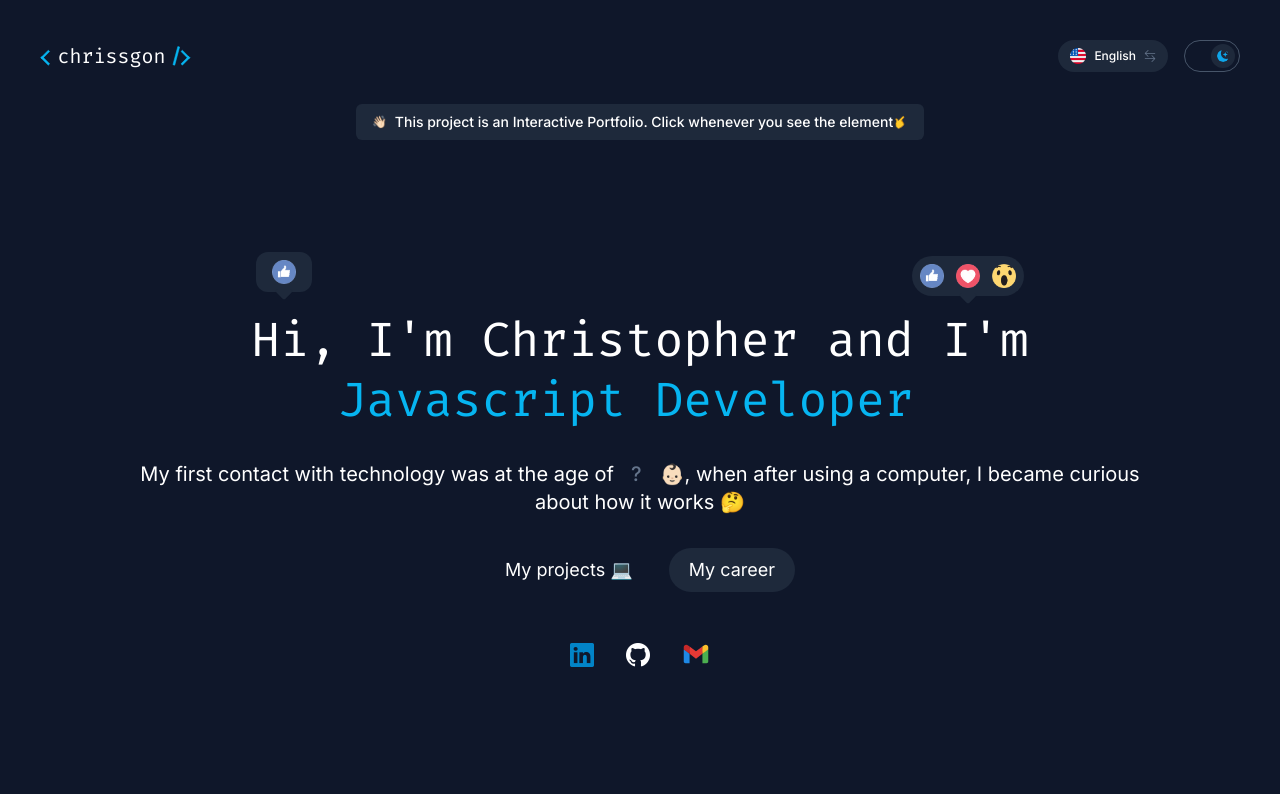
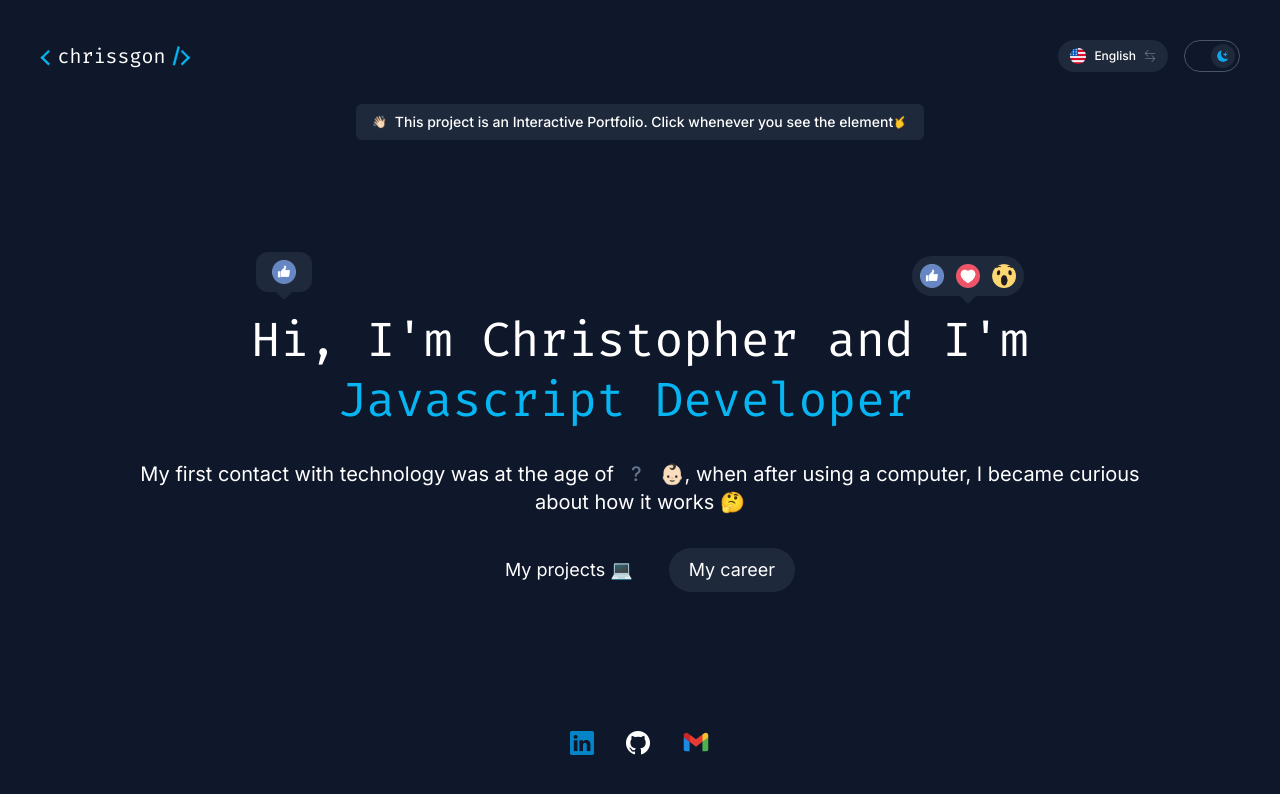
Before and after one commit to chrissgon/portfolio, a Nuxt app: page / in a window 1280 px wide. Shown: the top 794 px of the page. Built offline with nearby package versions, Linux system fonts and the light colour scheme.

Commit message:
feat: :sparkles: carrer page

```diff
--- a/app.vue
+++ b/app.vue
@@ -5,7 +5,7 @@
   >
     <!-- <BackgroundParallax /> -->
     <section
-      class="App scrollbar w-full h-screen relative overflow-x-hidden px-5 sm:px-10"
+      class="App scrollbar w-full relative overflow-x-hidden px-5 sm:px-10"
     >
       <Header class="pt-10 pb-36" />
       <div class="-mt-28">
--- a/assets/index.css
+++ b/assets/index.css
@@ -13,7 +13,7 @@ body * {
 }
 
 .page {
-  /* min-height: calc(100vh - 216px); */
+  min-height: calc(100vh - 216px);
 }
 
 .page-enter-active,
```
